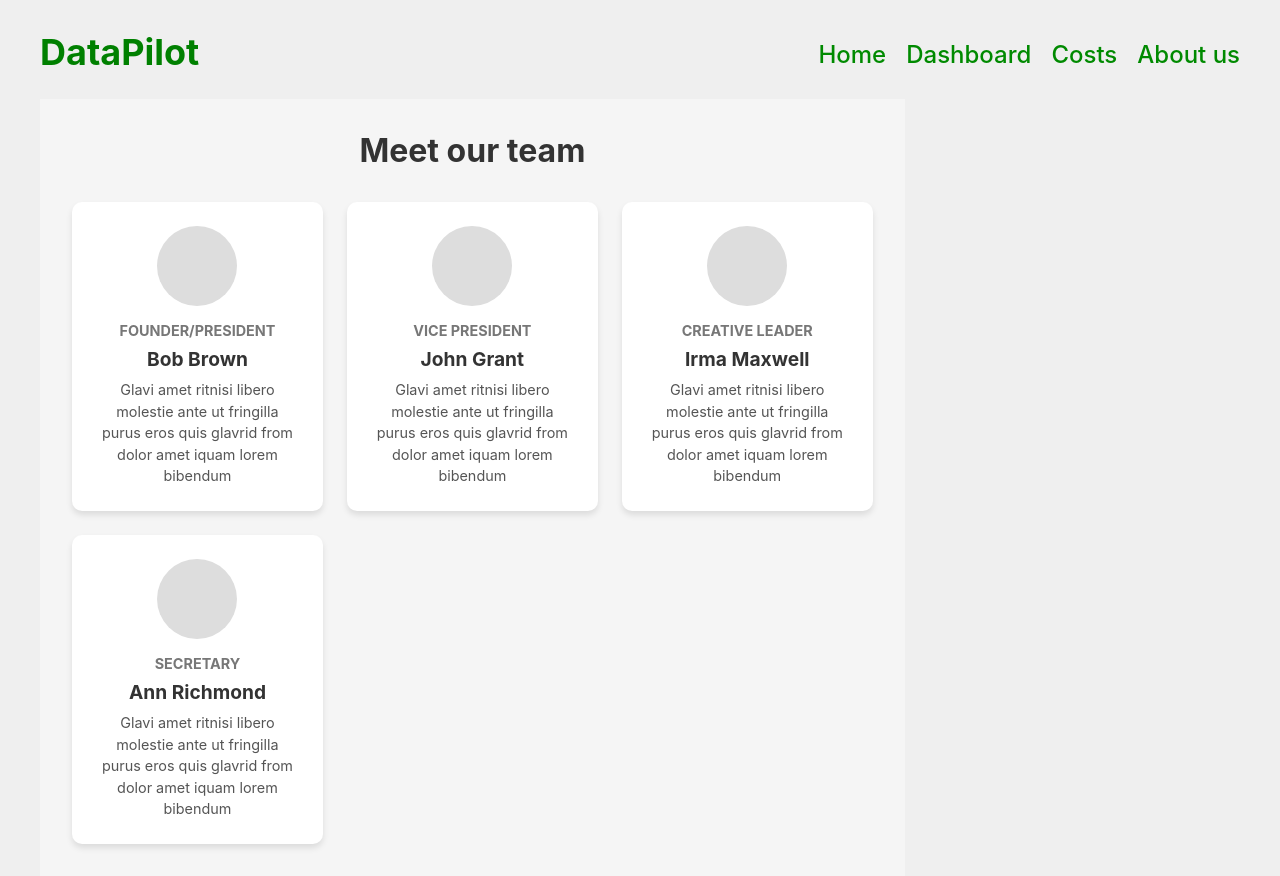
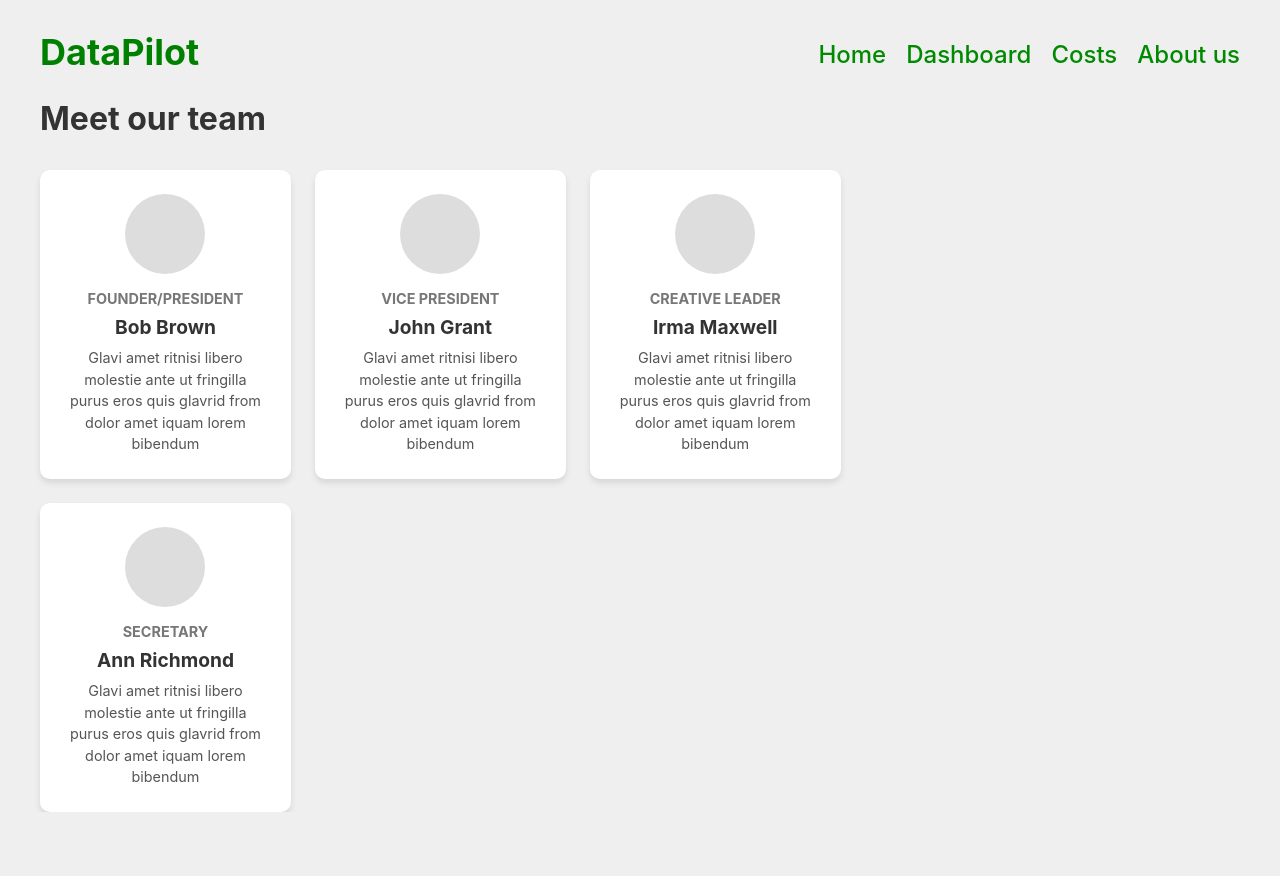
Before and after one commit to DemirovAYAZ/Nankatsu, a React (Vite) app: page /about-us in a window 1280 px wide. After the commit the page ends 812 px from the top, so only its background shows below. Built offline with nearby package versions, Linux system fonts and the light colour scheme.

Commit message:
kakasjkasjk

```diff
--- a/src/pages/AboutUs/AboutUs.jsx
+++ b/src/pages/AboutUs/AboutUs.jsx
@@ -30,7 +30,8 @@ const AboutUs = () => {
     ];
 
     return (
-        <div className={styles.teamContainer}>
+        <div className="container">
+            <div className={styles.about_us}>
                 <h1 className={styles.title}>Meet our team</h1>
                 <div className={styles.grid}>
                     {teamMembers.map((member, index) => (
@@ -43,6 +44,7 @@ const AboutUs = () => {
                     ))}
                 </div>
             </div>
+        </div>
     );
 };
 
--- a/src/pages/AboutUs/styles.module.css
+++ b/src/pages/AboutUs/styles.module.css
@@ -1,14 +1,12 @@
-.teamContainer {
-    text-align: center;
-    padding: 2rem;
-    background-color: #f5f5f5;
-}
-
 .title {
     font-size: 2rem;
     font-weight: bold;
     margin-bottom: 2rem;
     color: #333;
+}
+
+.about_us{
+    margin: auto;
 }
 
 .grid {
```
Lines whose indentation alone changed are shown as unchanged.
